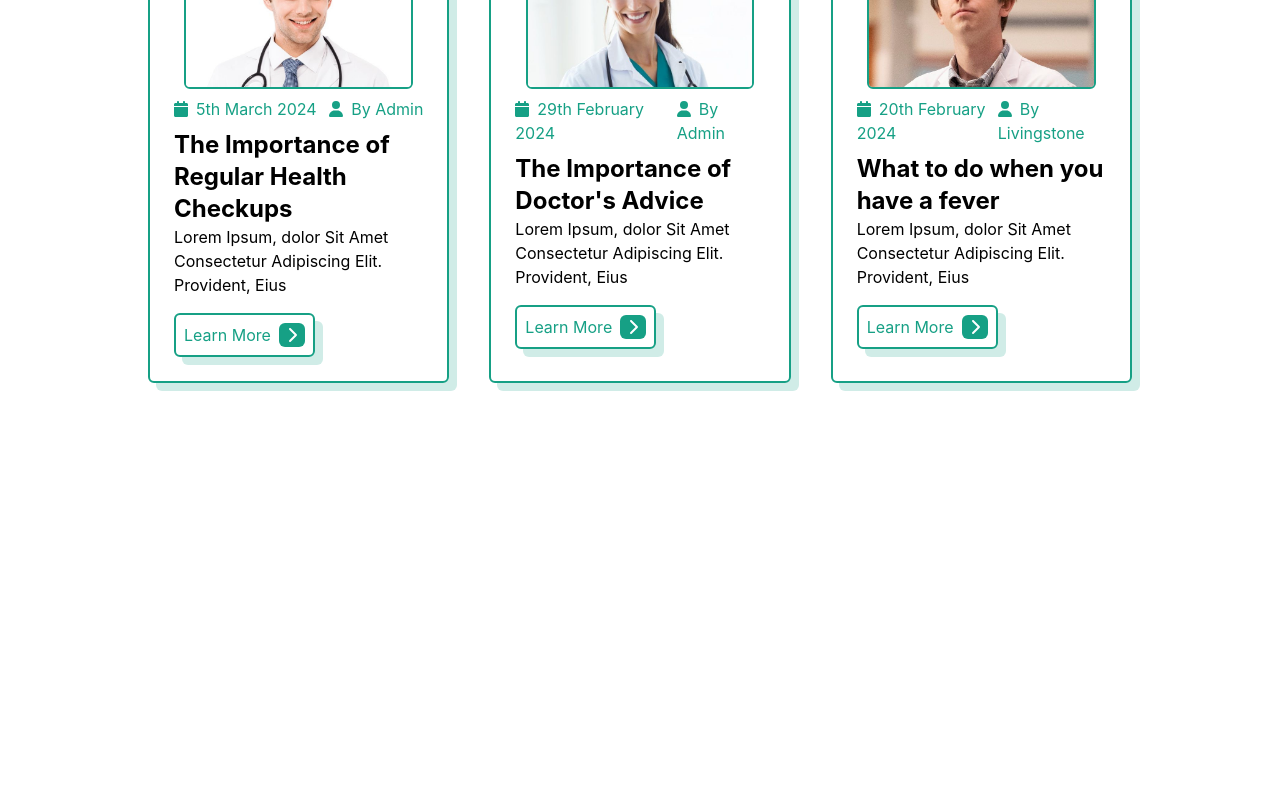
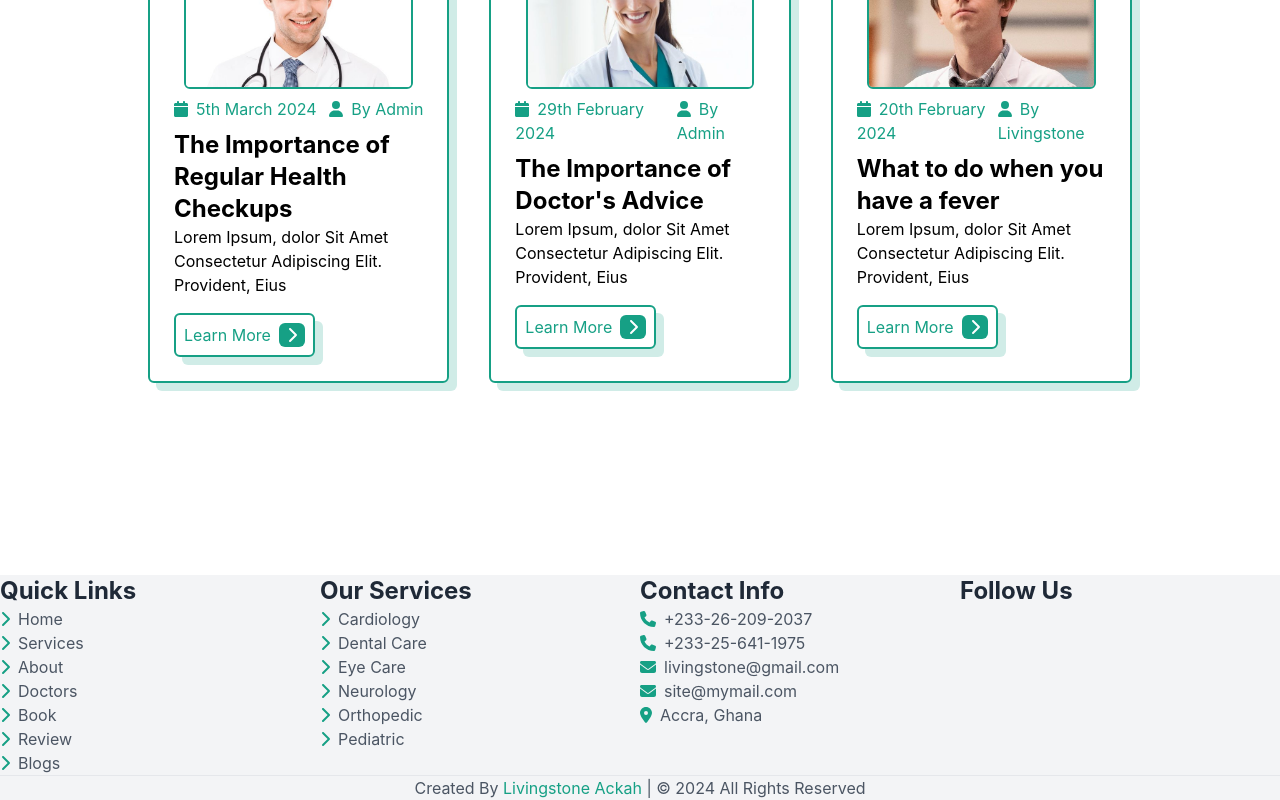
Before and after one commit to KofiAckah/MedCare, a React (Create React App) app: page / in a window 1280 px wide. Shown: the part 5377-6177 px from the top of the page. Before the commit the page ends 5952 px from the top, so only its background shows below. Built offline with nearby package versions, Linux system fonts and the light colour scheme.

Commit message:
Start the footer the page

```diff
--- a/src/App.css
+++ b/src/App.css
@@ -21,3 +21,20 @@
 .social-doc:hover {
   box-shadow: 0.3rem 0.3rem 0 rgba(22, 160, 133, 0.2);
 }
+
+/* All Footer.js Style Here */
+.head2 {
+  @apply text-2xl font-bold text-gray-800;
+}
+.LinkFoot {
+  @apply flex items-center transition-all ease-in-out duration-500;
+}
+.LinkFoot:hover .liTags {
+  @apply ml-5 transition-all ease-in-out duration-500;
+}
+.arrowRight {
+  @apply mr-2 text-primary;
+}
+.liTags {
+  @apply text-gray-600 transition-all ease-in-out duration-500;
+}
--- a/src/App.js
+++ b/src/App.js
@@ -3,6 +3,7 @@ import About from "./Components/About";
 import Blogs from "./Components/Blogs";
 import Book from "./Components/Book";
 import Doctors from "./Components/Doctors";
+import Footer from "./Components/Footer";
 import Home from "./Components/Home";
 import InfoHome from "./Components/InfoHome";
 import NavBar from "./Components/NavBar";
@@ -21,6 +22,7 @@ function App() {
       <Book />
       <Review />
       <Blogs />
+      <Footer />
     </div>
   );
 }
--- /dev/null
+++ b/src/Components/Footer.js
@@ -0,0 +1,122 @@
+import React from "react";
+import { FontAwesomeIcon } from "@fortawesome/react-fontawesome";
+import {
+  faChevronRight,
+  faPhone,
+  faEnvelope,
+  faLocationDot,
+} from "@fortawesome/free-solid-svg-icons";
+import {
+  faFacebookF,
+  faInstagram,
+  faTwitter,
+  faLinkedin,
+  faPinterest,
+} from "@fortawesome/free-brands-svg-icons";
+import { HashLink as Link } from "react-router-hash-link";
+
+export default function Footer() {
+  return (
+    <div className="bg-gray-100">
+      <div className="grid grid-cols-2 md:grid-cols-3 lg:grid-cols-4">
+        <div>
+          <h2 className="head2">Quick Links</h2>
+          <ul>
+            <Link smooth to="#home" className="LinkFoot">
+              <FontAwesomeIcon icon={faChevronRight} className="arrowRight" />
+              <li className="liTags">Home</li>
+            </Link>
+            <Link smooth to="#services" className="LinkFoot">
+              <FontAwesomeIcon icon={faChevronRight} className="arrowRight" />
+              <li className="liTags">Services</li>
+            </Link>
+            <Link smooth to="#about" className="LinkFoot">
+              <FontAwesomeIcon icon={faChevronRight} className="arrowRight" />
+              <li className="liTags">About</li>
+            </Link>
+            <Link smooth to="#doctors" className="LinkFoot">
+              <FontAwesomeIcon icon={faChevronRight} className="arrowRight" />
+              <li className="liTags">Doctors</li>
+            </Link>
+            <Link smooth to="#book" className="LinkFoot">
+              <FontAwesomeIcon icon={faChevronRight} className="arrowRight" />
+              <li className="liTags">Book</li>
+            </Link>
+            <Link smooth to="#review" className="LinkFoot">
+              <FontAwesomeIcon icon={faChevronRight} className="arrowRight" />
+              <li className="liTags">Review</li>
+            </Link>
+            <Link smooth to="#blogs" className="LinkFoot">
+              <FontAwesomeIcon icon={faChevronRight} className="arrowRight" />
+              <li className="liTags">Blogs</li>
+            </Link>
+          </ul>
+        </div>
+        <div>
+          <h2 className="head2">Our Services</h2>
+          <ul>
+            <Link smooth to="" className="LinkFoot">
+              <FontAwesomeIcon icon={faChevronRight} className="arrowRight" />
+              <li className="liTags">Cardiology</li>
+            </Link>
+            <Link smooth to="" className="LinkFoot">
+              <FontAwesomeIcon icon={faChevronRight} className="arrowRight" />
+              <li className="liTags">Dental Care</li>
+            </Link>
+            <Link smooth to="" className="LinkFoot">
+              <FontAwesomeIcon icon={faChevronRight} className="arrowRight" />
+              <li className="liTags">Eye Care</li>
+            </Link>
+            <Link smooth to="" className="LinkFoot">
+              <FontAwesomeIcon icon={faChevronRight} className="arrowRight" />
+              <li className="liTags">Neurology</li>
+            </Link>
+            <Link smooth to="" className="LinkFoot">
+              <FontAwesomeIcon icon={faChevronRight} className="arrowRight" />
+              <li className="liTags">Orthopedic</li>
+            </Link>
+            <Link smooth to="" className="LinkFoot">
+              <FontAwesomeIcon icon={faChevronRight} className="arrowRight" />
+              <li className="liTags">Pediatric</li>
+            </Link>
+          </ul>
+        </div>
+        <div>
+          <h2 className="head2">Contact Info</h2>
+          <ul>
+            <Link to="tel:+233262092037" className="LinkFoot">
+              <FontAwesomeIcon icon={faPhone} className="arrowRight" />
+              <li className="liTags">+233-26-209-2037</li>
+            </Link>
+            <Link to="tel:+233256411975" className="LinkFoot">
+              <FontAwesomeIcon icon={faPhone} className="arrowRight" />
+              <li className="liTags">+233-25-641-1975</li>
+            </Link>
+            <Link to="mailto:livingstone@gmail.com" className="LinkFoot">
+              <FontAwesomeIcon icon={faEnvelope} className="arrowRight" />
+              <li className="liTags">livingstone@gmail.com</li>
+            </Link>
+            <Link to="mailto:site@mymail.com" className="LinkFoot">
+              <FontAwesomeIcon icon={faEnvelope} className="arrowRight" />
+              <li className="liTags">site@mymail.com</li>
+            </Link>
+            <Link className="LinkFoot">
+              <FontAwesomeIcon icon={faLocationDot} className="arrowRight" />
+              <li className="liTags">Accra, Ghana</li>
+            </Link>
+          </ul>
+        </div>
+        <div>
+          <h2 className="head2">Follow Us</h2>
+        </div>
+      </div>
+      <hr />
+      <div className="flex justify-center items-center">
+        <p className="text-gray-600">
+          Created By <span className="text-primary">Livingstone Ackah</span> | ©
+          2024 All Rights Reserved
+        </p>
+      </div>
+    </div>
+  );
+}
```
